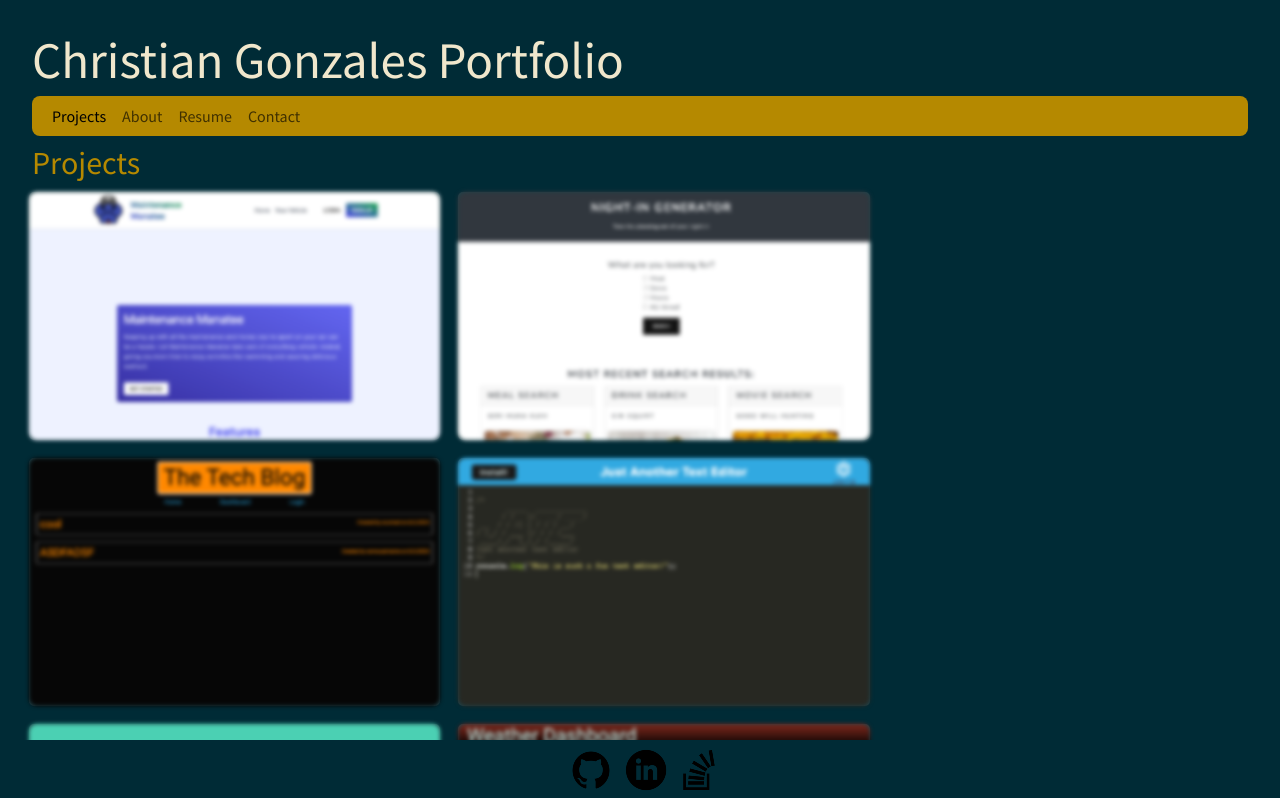
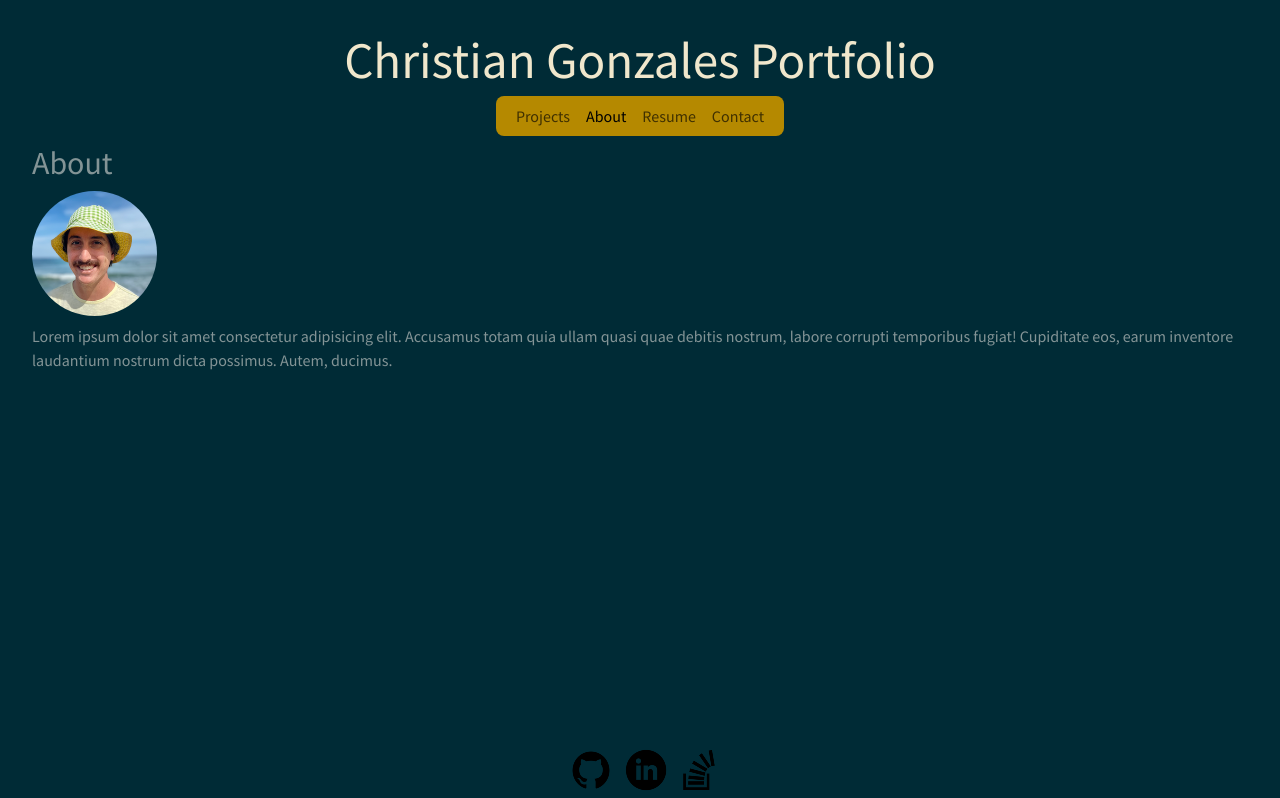
Before and after one commit to cdgonzo23/professional-portfolio-react, a React (Vite) app: page / in a window 1280 px wide. Shown: the top 798 px of the page. Built offline with nearby package versions, Linux system fonts and the light colour scheme.

Commit message:
added more styles for content to fit page better, made it so About page is the home page

```diff
--- a/src/App.css
+++ b/src/App.css
@@ -1,6 +1,22 @@
 #root {
   margin: 0 auto;
   padding: 2rem;
+  display: flex;
+  flex-direction: column;
+  align-items: center;
+  min-width: 100vw;
+}
+
+main {
+  display: flex;
+  flex-direction: column;
+  align-items: center;
+}
+
+.content {
+  display: flex;
+  flex-direction: column;
+  align-items: flex-start;
 }
 
 .selfie {
--- a/src/components/PageRender.jsx
+++ b/src/components/PageRender.jsx
@@ -7,7 +7,7 @@ import Contact from './pages/Contact';
 import Resume from './pages/Resume';
 
 export default function PortfolioContainer() {
-    const [currentPage, setCurrentPage] = useState('Projects');
+    const [currentPage, setCurrentPage] = useState('About');
 
     const renderPage = () => {
       if (currentPage === 'Projects') {
@@ -28,13 +28,17 @@ export default function PortfolioContainer() {
       <>
       <header>
         <h1>Christian Gonzales Portfolio</h1>
-        <nav className='navbar navbar-expand-lg bg-primary'>
-          {/* passing the current page and the page change handler */}
-          <Nav currentPage={currentPage} handlePageChange={handlePageChange} />
-          {/* function rendering the page */}
-        </nav>
       </header>
-      <main>{renderPage()}</main>
+      <nav className='navbar navbar-expand bg-primary'>
+        {/* passing the current page and the page change handler */}
+        <Nav currentPage={currentPage} handlePageChange={handlePageChange} />
+        {/* function rendering the page */}
+      </nav>
+      <main>
+        <div className='content'>
+          {renderPage()}
+        </div>
+        </main>
       <Footer />
       </>
     );
--- a/src/components/pages/Contact.jsx
+++ b/src/components/pages/Contact.jsx
@@ -5,7 +5,7 @@ function Contact() {
 
   return (
     <>
-    <h2>Contact Me!</h2>
+    <h2>Contact</h2>
     <form onSubmit={handleSubmit}>
         <fieldset>
             <div className="form-group">
--- a/src/index.css
+++ b/src/index.css
@@ -1,12 +1,7 @@
-
-body {
-  display: flex;
-  min-height: 100vh;
-}
-
 header {
   display: flex;
   flex-direction: column;
+  justify-content: space-between;
 }
 
 h1 {
@@ -17,12 +12,12 @@ h1 {
 
 h2 {
   margin-top: 8px;
-  color: #b58900;
 }
 
 .navbar {
   padding: 0;
   border-radius: 8px;
+  max-width: fit-content;
 }
 
 .card {
@@ -41,6 +36,7 @@ h2 {
 .card-links {
   display: none;
   transition: all 0.2s ease-in-out;
+  color: black;
 }
 
 .card-body:hover{
@@ -48,7 +44,7 @@ h2 {
 }
 
 .card-body:hover .card-links {
-  background-color: #002b36;
+  background: linear-gradient(#002b36, #f0e7cc);
   display: flex;
   flex-direction: column;
   align-items: center;
@@ -58,9 +54,17 @@ h2 {
 }
 
 a {
-  font-size: larger;
+  font-size: large;
   color: #f0e7cc;
   text-decoration: none;
+}
+
+p {
+  margin-top: 8px;
+}
+
+form {
+  max-width: 50%;
 }
 
 .btn {
```
